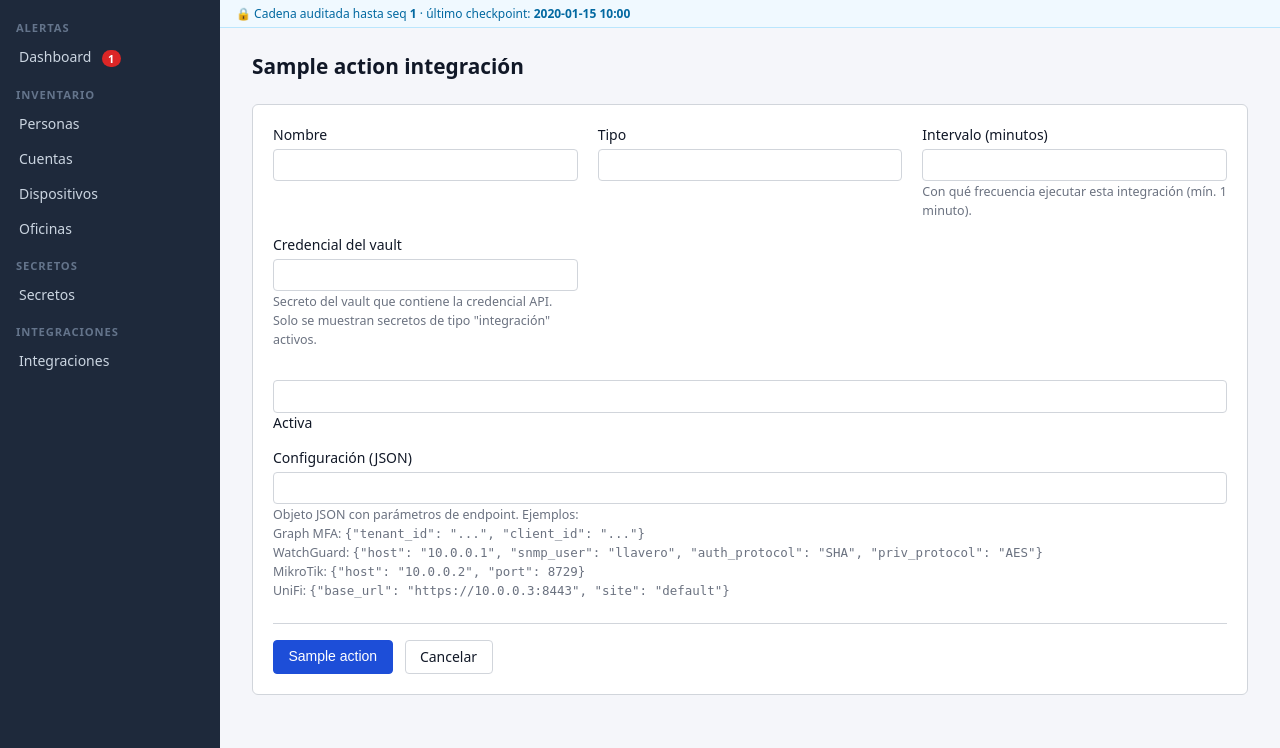
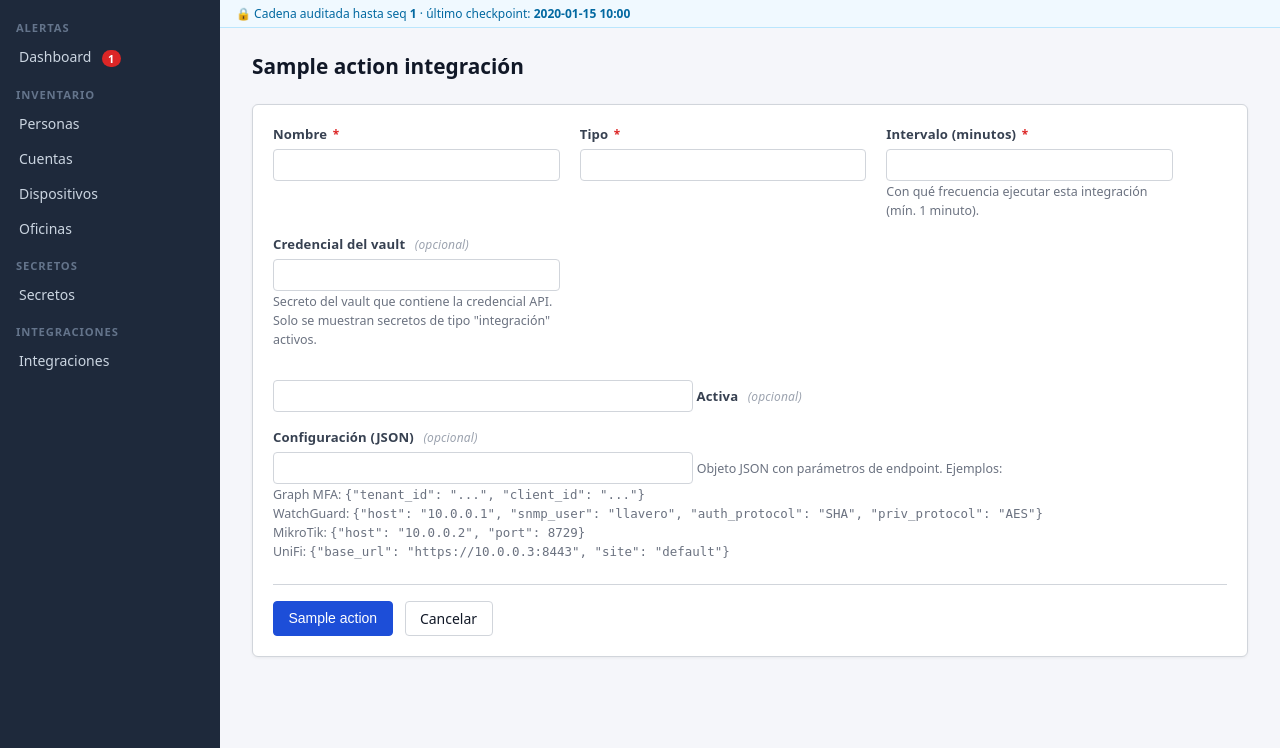
Before and after one commit to MrHome-Asesores-Inmobiliarios/Llavero, a Django app: template apps/integrations/templates/integrations/form.html in a window 1280 px wide. Shown: the part 52-800 px from the top of the page. Run offline with Django 5.2, Linux system fonts and the light colour scheme; the template is opened without the code that fills it: most values are stand-ins (such as "Sample title", 1, 10 or a date in 2020); form fields are guessed from the names that the template uses.

Commit message:
UI polish: form styling, required/optional markers, contextual add-related, README usage
Forms:
- Required fields show a red * in the label; optional fields show (opcional) in muted italic
- Input max-widths narrowed (text 420px, dates/numbers 180px, textarea 600px)
- form-grid tightened to minmax(240px, 1fr) max-width 900px
- Labels bolder and slightly smaller (0.82rem, weight 600, #374151)
- Cards get a subtle box-shadow

Detail pages:
- .detail-actions strip added below page header (admin-only contextual buttons)
- Person: + Secreto, + Cuenta vinculada, + Dispositivo vinculado
- Account: + Secreto para esta cuenta
- Device: + Secreto para este dispositivo
- Office: + Secreto para esta oficina

Vault:
- SecretCreateView reads owner_type/owner_id from GET params (pre-fill from detail pages)
- secret_form.html shows entity context when pre-filled

Inventory:
- AccountCreateView: if ?link_person=<pk> set, auto-creates AccountOwnership after save
- DeviceCreateView: if ?link_person=<pk> set, auto-creates DeviceAssignment after save

CSS:
- .detail-actions, .section-heading, .req, .opt added to base.html

README:
- Added Usage section: first login, inventory, secrets, relationships, alerts, session rules

Co-Authored-By: Claude Sonnet 4.6 <noreply@anthropic.com>
Claude-Session: https://claude.ai/code/session_012y6DPqTfjD26nYxDUAJLT8

```diff
--- a/apps/alerts/templates/alerts/settings_edit.html
+++ b/apps/alerts/templates/alerts/settings_edit.html
@@ -34,12 +34,12 @@
   <form method="post">
     {% csrf_token %}
     <div class="form-row">
-      <label for="id_enabled">Habilitada</label>
+      <label for="id_enabled">Habilitada <span class="opt">(opcional)</span></label>
       {{ form.enabled }}
       {% if form.enabled.errors %}<ul class="errorlist">{% for e in form.enabled.errors %}<li>{{ e }}</li>{% endfor %}</ul>{% endif %}
     </div>
     <div class="form-row">
-      <label for="id_threshold_json">Umbral (JSON)</label>
+      <label for="id_threshold_json">Umbral (JSON) <span class="req">*</span></label>
       {{ form.threshold_json }}
       <p class="helptext">Ejemplo: <code>{"days": 90}</code>. Vacío para reglas sin umbral configurable.</p>
       {% if form.threshold_json.errors %}<ul class="errorlist">{% for e in form.threshold_json.errors %}<li>{{ e }}</li>{% endfor %}</ul>{% endif %}
--- a/apps/integrations/templates/integrations/form.html
+++ b/apps/integrations/templates/integrations/form.html
@@ -11,23 +11,23 @@
     {% csrf_token %}
     <div class="form-grid">
       <div class="form-row">
-        <label for="{{ form.name.id_for_label }}">Nombre</label>
+        <label for="{{ form.name.id_for_label }}">Nombre <span class="req">*</span></label>
         {{ form.name }}
         {% if form.name.errors %}<ul class="errorlist">{% for e in form.name.errors %}<li>{{ e }}</li>{% endfor %}</ul>{% endif %}
       </div>
       <div class="form-row">
-        <label for="{{ form.integration_type.id_for_label }}">Tipo</label>
+        <label for="{{ form.integration_type.id_for_label }}">Tipo <span class="req">*</span></label>
         {{ form.integration_type }}
         {% if form.integration_type.errors %}<ul class="errorlist">{% for e in form.integration_type.errors %}<li>{{ e }}</li>{% endfor %}</ul>{% endif %}
       </div>
       <div class="form-row">
-        <label for="{{ form.run_interval_minutes.id_for_label }}">Intervalo (minutos)</label>
+        <label for="{{ form.run_interval_minutes.id_for_label }}">Intervalo (minutos) <span class="req">*</span></label>
         {{ form.run_interval_minutes }}
         <span class="helptext">Con qué frecuencia ejecutar esta integración (mín. 1 minuto).</span>
         {% if form.run_interval_minutes.errors %}<ul class="errorlist">{% for e in form.run_interval_minutes.errors %}<li>{{ e }}</li>{% endfor %}</ul>{% endif %}
       </div>
       <div class="form-row">
-        <label for="{{ form.credential.id_for_label }}">Credencial del vault</label>
+        <label for="{{ form.credential.id_for_label }}">Credencial del vault <span class="opt">(opcional)</span></label>
         {{ form.credential }}
         <span class="helptext">Secreto del vault que contiene la credencial API. Solo se muestran secretos de tipo "integración" activos.</span>
         {% if form.credential.errors %}<ul class="errorlist">{% for e in form.credential.errors %}<li>{{ e }}</li>{% endfor %}</ul>{% endif %}
@@ -37,13 +37,13 @@
     <div class="form-row" style="margin-top:1rem;">
       <label>
         {{ form.enabled }}
-        Activa
+        Activa <span class="opt">(opcional)</span>
       </label>
       {% if form.enabled.errors %}<ul class="errorlist">{% for e in form.enabled.errors %}<li>{{ e }}</li>{% endfor %}</ul>{% endif %}
     </div>
 
     <div class="form-row">
-      <label for="{{ form.config.id_for_label }}">Configuración (JSON)</label>
+      <label for="{{ form.config.id_for_label }}">Configuración (JSON) <span class="opt">(opcional)</span></label>
       {{ form.config }}
       <span class="helptext">
         Objeto JSON con parámetros de endpoint. Ejemplos:<br>
--- a/apps/inventory/templates/inventory/account_detail.html
+++ b/apps/inventory/templates/inventory/account_detail.html
@@ -9,6 +9,12 @@
   <a class="btn btn-secondary" href="{% url 'account-edit' account.pk %}">Editar</a>
   {% endif %}
 </div>
+
+{% if request.operator and request.operator.role == "administrator" %}
+<div class="detail-actions">
+  <a href="/vault/new/?owner_type=account&owner_id={{ account.id }}" class="btn btn-secondary btn-sm">+ Secreto para esta cuenta</a>
+</div>
+{% endif %}
 
 <div class="card">
   <div class="detail-grid">
--- a/apps/inventory/templates/inventory/account_form.html
+++ b/apps/inventory/templates/inventory/account_form.html
@@ -15,7 +15,7 @@
     <div class="form-grid">
       {% for field in form %}
       <div class="form-row">
-        <label for="{{ field.id_for_label }}">{{ field.label }}{% if field.field.required %} *{% endif %}</label>
+        <label for="{{ field.id_for_label }}">{{ field.label }}{% if field.field.required %}<span class="req">*</span>{% else %}<span class="opt">(opcional)</span>{% endif %}</label>
         {{ field }}
         {% if field.help_text %}<div class="helptext">{{ field.help_text }}</div>{% endif %}
         {% if field.errors %}<ul class="errorlist">{% for e in field.errors %}<li>{{ e }}</li>{% endfor %}</ul>{% endif %}
--- a/apps/inventory/templates/inventory/device_detail.html
+++ b/apps/inventory/templates/inventory/device_detail.html
@@ -9,6 +9,12 @@
   <a class="btn btn-secondary" href="{% url 'device-edit' device.pk %}">Editar</a>
   {% endif %}
 </div>
+
+{% if request.operator and request.operator.role == "administrator" %}
+<div class="detail-actions">
+  <a href="/vault/new/?owner_type=device&owner_id={{ device.id }}" class="btn btn-secondary btn-sm">+ Secreto para este dispositivo</a>
+</div>
+{% endif %}
 
 <div class="card">
   <div class="detail-grid">
--- a/apps/inventory/templates/inventory/device_form.html
+++ b/apps/inventory/templates/inventory/device_form.html
@@ -15,7 +15,7 @@
     <div class="form-grid">
       {% for field in form %}
       <div class="form-row">
-        <label for="{{ field.id_for_label }}">{{ field.label }}{% if field.field.required %} *{% endif %}</label>
+        <label for="{{ field.id_for_label }}">{{ field.label }}{% if field.field.required %}<span class="req">*</span>{% else %}<span class="opt">(opcional)</span>{% endif %}</label>
         {{ field }}
         {% if field.help_text %}<div class="helptext">{{ field.help_text }}</div>{% endif %}
         {% if field.errors %}<ul class="errorlist">{% for e in field.errors %}<li>{{ e }}</li>{% endfor %}</ul>{% endif %}
--- a/apps/inventory/templates/inventory/fielddefinition_form.html
+++ b/apps/inventory/templates/inventory/fielddefinition_form.html
@@ -15,7 +15,7 @@
     <div class="form-grid">
       {% for field in form %}
       <div class="form-row">
-        <label for="{{ field.id_for_label }}">{{ field.label }}{% if field.field.required %} *{% endif %}</label>
+        <label for="{{ field.id_for_label }}">{{ field.label }}{% if field.field.required %}<span class="req">*</span>{% else %}<span class="opt">(opcional)</span>{% endif %}</label>
         {{ field }}
         {% if field.help_text %}<div class="helptext">{{ field.help_text }}</div>{% endif %}
         {% if field.errors %}<ul class="errorlist">{% for e in field.errors %}<li>{{ e }}</li>{% endfor %}</ul>{% endif %}
--- a/apps/inventory/templates/inventory/office_detail.html
+++ b/apps/inventory/templates/inventory/office_detail.html
@@ -9,6 +9,12 @@
   <a class="btn btn-secondary" href="{% url 'office-edit' office.pk %}">Editar</a>
   {% endif %}
 </div>
+
+{% if request.operator and request.operator.role == "administrator" %}
+<div class="detail-actions">
+  <a href="/vault/new/?owner_type=office&owner_id={{ office.id }}" class="btn btn-secondary btn-sm">+ Secreto para esta oficina</a>
+</div>
+{% endif %}
 
 <div class="card">
   <div class="detail-grid">
--- a/apps/inventory/templates/inventory/office_form.html
+++ b/apps/inventory/templates/inventory/office_form.html
@@ -15,7 +15,7 @@
     <div class="form-grid">
       {% for field in form %}
       <div class="form-row">
-        <label for="{{ field.id_for_label }}">{{ field.label }}{% if field.field.required %} *{% endif %}</label>
+        <label for="{{ field.id_for_label }}">{{ field.label }}{% if field.field.required %}<span class="req">*</span>{% else %}<span class="opt">(opcional)</span>{% endif %}</label>
         {{ field }}
         {% if field.help_text %}<div class="helptext">{{ field.help_text }}</div>{% endif %}
         {% if field.errors %}<ul class="errorlist">{% for e in field.errors %}<li>{{ e }}</li>{% endfor %}</ul>{% endif %}
--- a/apps/inventory/templates/inventory/person_form.html
+++ b/apps/inventory/templates/inventory/person_form.html
@@ -15,7 +15,7 @@
     <div class="form-grid">
       {% for field in form %}
       <div class="form-row">
-        <label for="{{ field.id_for_label }}">{{ field.label }}{% if field.field.required %} *{% endif %}</label>
+        <label for="{{ field.id_for_label }}">{{ field.label }}{% if field.field.required %}<span class="req">*</span>{% else %}<span class="opt">(opcional)</span>{% endif %}</label>
         {{ field }}
         {% if field.help_text %}<div class="helptext">{{ field.help_text }}</div>{% endif %}
         {% if field.errors %}<ul class="errorlist">{% for e in field.errors %}<li>{{ e }}</li>{% endfor %}</ul>{% endif %}
--- a/apps/vault/templates/vault/secret_reveal.html
+++ b/apps/vault/templates/vault/secret_reveal.html
@@ -18,7 +18,7 @@
     {% csrf_token %}
     <input type="hidden" name="fresh_factor" value="1">
     <div class="form-row">
-      <label for="{{ form.reason.id_for_label }}">{{ form.reason.label }}</label>
+      <label for="{{ form.reason.id_for_label }}">{{ form.reason.label }} <span class="opt">(opcional)</span></label>
       {{ form.reason }}
       {% if form.reason.help_text %}<div class="helptext">{{ form.reason.help_text }}</div>{% endif %}
     </div>
--- a/apps/vault/templates/vault/secret_rotate.html
+++ b/apps/vault/templates/vault/secret_rotate.html
@@ -20,7 +20,7 @@
       <div class="alert alert-error">{{ form.non_field_errors }}</div>
     {% endif %}
     <div class="form-row">
-      <label for="{{ form.new_plaintext.id_for_label }}">{{ form.new_plaintext.label }}</label>
+      <label for="{{ form.new_plaintext.id_for_label }}">{{ form.new_plaintext.label }} <span class="req">*</span></label>
       {{ form.new_plaintext }}
       {% if form.new_plaintext.errors %}<ul class="errorlist">{% for e in form.new_plaintext.errors %}<li>{{ e }}</li>{% endfor %}</ul>{% endif %}
     </div>
--- a/templates/base.html
+++ b/templates/base.html
@@ -423,6 +423,70 @@
       main { margin-left: 0; }
       .layout { flex-direction: column; }
     }
+
+    /* Required / optional field markers */
+    .form-row label .req { color: #dc2626; font-weight: 700; margin-left: 2px; font-size: 0.9em; }
+    .form-row label .opt { color: #9ca3af; font-weight: 400; font-size: 0.75rem; margin-left: 6px; font-style: italic; }
+
+    /* Narrower inputs — inputs stretch only as wide as they need to */
+    .form-row input[type="text"],
+    .form-row input[type="email"],
+    .form-row input[type="date"],
+    .form-row input[type="number"],
+    .form-row input[type="password"],
+    .form-row select {
+      max-width: 420px;
+    }
+    .form-row textarea {
+      max-width: 600px;
+    }
+    .form-row input[type="date"],
+    .form-row input[type="number"] {
+      max-width: 180px;
+    }
+
+    /* form-grid uses tighter columns */
+    .form-grid {
+      grid-template-columns: repeat(auto-fill, minmax(240px, 1fr));
+      max-width: 900px;
+    }
+
+    /* Better label spacing */
+    .form-row label {
+      font-size: 0.82rem;
+      font-weight: 600;
+      color: #374151;
+      letter-spacing: 0.01em;
+      margin-bottom: 0.35rem;
+    }
+
+    /* Subtle card shadow */
+    .card {
+      box-shadow: 0 1px 3px rgba(0,0,0,0.06);
+    }
+
+    /* Contextual action strip on detail pages */
+    .detail-actions {
+      display: flex;
+      gap: 0.5rem;
+      flex-wrap: wrap;
+      margin-bottom: 1.5rem;
+      padding-bottom: 1rem;
+      border-bottom: 1px solid var(--color-border);
+    }
+    .detail-actions .btn { font-size: 0.8rem; }
+
+    /* Section headings inside detail pages */
+    .section-heading {
+      font-size: 0.75rem;
+      font-weight: 700;
+      text-transform: uppercase;
+      letter-spacing: 0.07em;
+      color: var(--color-text-muted);
+      margin: 1.5rem 0 0.75rem;
+      padding-bottom: 0.3rem;
+      border-bottom: 1px solid var(--color-border);
+    }
   </style>
 </head>
 <body>
```
Also changed, not shown: apps/inventory/templates/inventory/person_detail.html (+8 -0 lines), apps/inventory/views.py (+28 -0 lines), apps/vault/templates/vault/secret_form.html (+11 -5 lines), apps/vault/views.py (+6 -6 lines), README.md.
